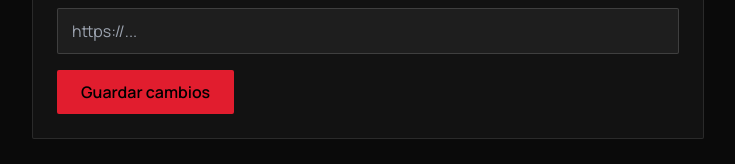
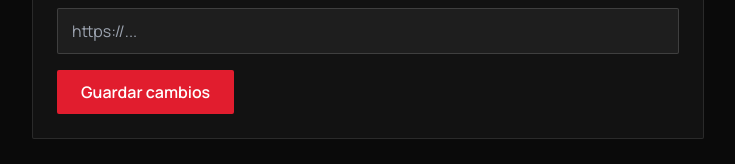
Before and after one commit to adonisventuramartinez-ai/onyx-prime, a Next.js app: page /perfil in a window 1280 px wide. Shown: the part 343-507 px from the top of the page, without its empty margins (272-1007 px from the left). Built offline with nearby package versions, Linux system fonts and the light colour scheme; no server answers.

Commit message:
Change text color and button styles to white

```diff
--- a/app/perfil/page.tsx
+++ b/app/perfil/page.tsx
@@ -102,7 +102,7 @@ export default function PerfilPage() {
 
         <section className="bg-nf-surface/60 border border-white/10 rounded-sm p-6 space-y-5">
           <div className="flex items-center gap-4">
-            <div className="w-16 h-16 rounded-full bg-nf-red flex items-center justify-center text-2xl font-display font-semibold text-nf-black overflow-hidden shrink-0">
+            <div className="w-16 h-16 rounded-full bg-nf-red flex items-center justify-center text-2xl font-display font-semibold text-white overflow-hidden shrink-0">
               {avatarUrl ? (
                 <img
                   src={avatarUrl}
@@ -146,7 +146,7 @@ export default function PerfilPage() {
             <button
               type="submit"
               disabled={guardandoPerfil}
-              className="bg-nf-red hover:bg-nf-red-hover text-nf-black transition-colors px-6 py-2.5 rounded-sm font-semibold disabled:opacity-50"
+              className="bg-nf-red hover:bg-nf-red-hover text-white transition-colors px-6 py-2.5 rounded-sm font-semibold disabled:opacity-50"
             >
               {guardandoPerfil ? "Guardando..." : "Guardar cambios"}
             </button>
@@ -197,12 +197,12 @@ export default function PerfilPage() {
           border: 1px solid rgba(255, 255, 255, 0.15);
           border-radius: 2px;
           padding: 10px 14px;
-          color: #f3eee4;
+          color: #f5f5f5;
           outline: none;
           transition: border-color 0.2s;
         }
         .input:focus {
-          border-color: #d98e3b;
+          border-color: #e11d2e;
         }
       `}</style>
     </main>
```
